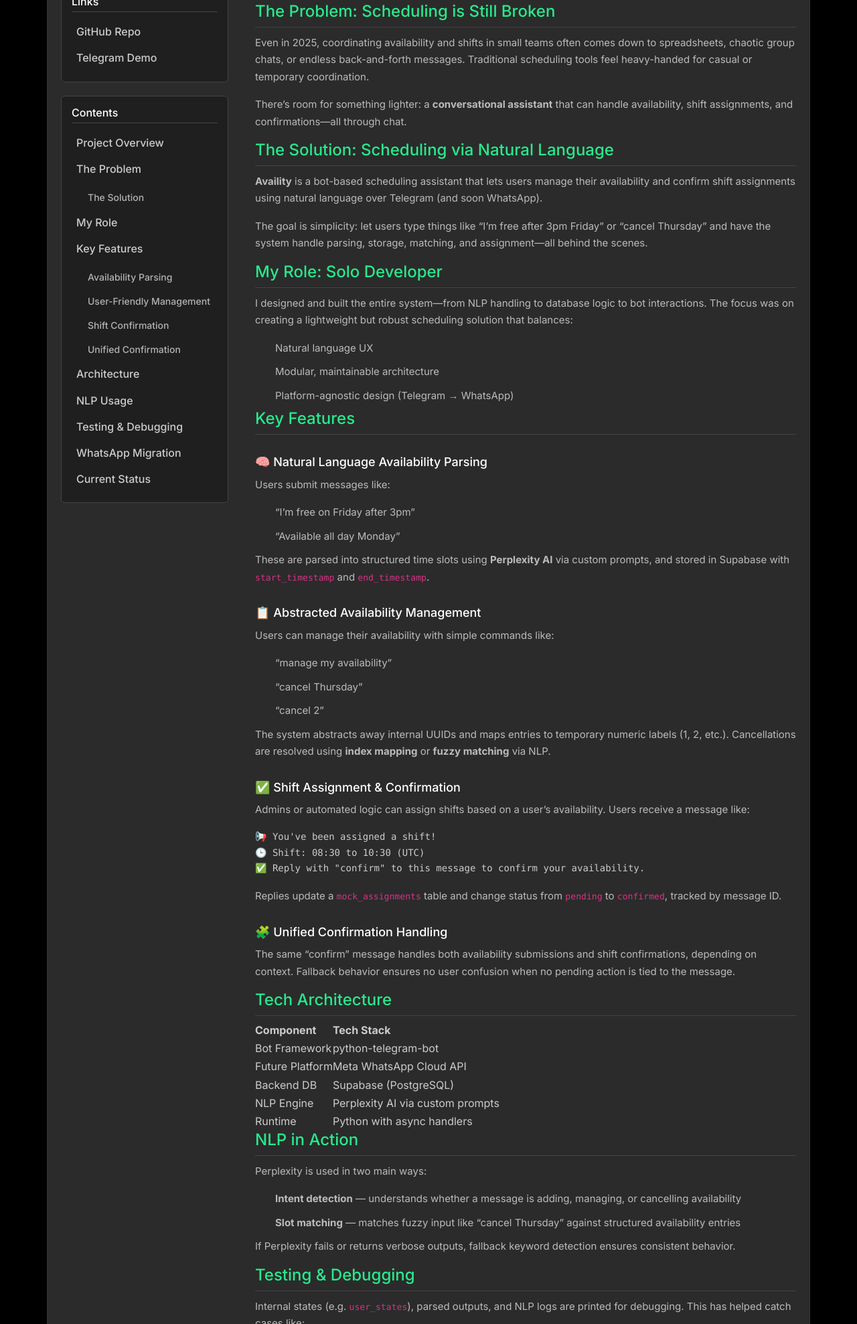
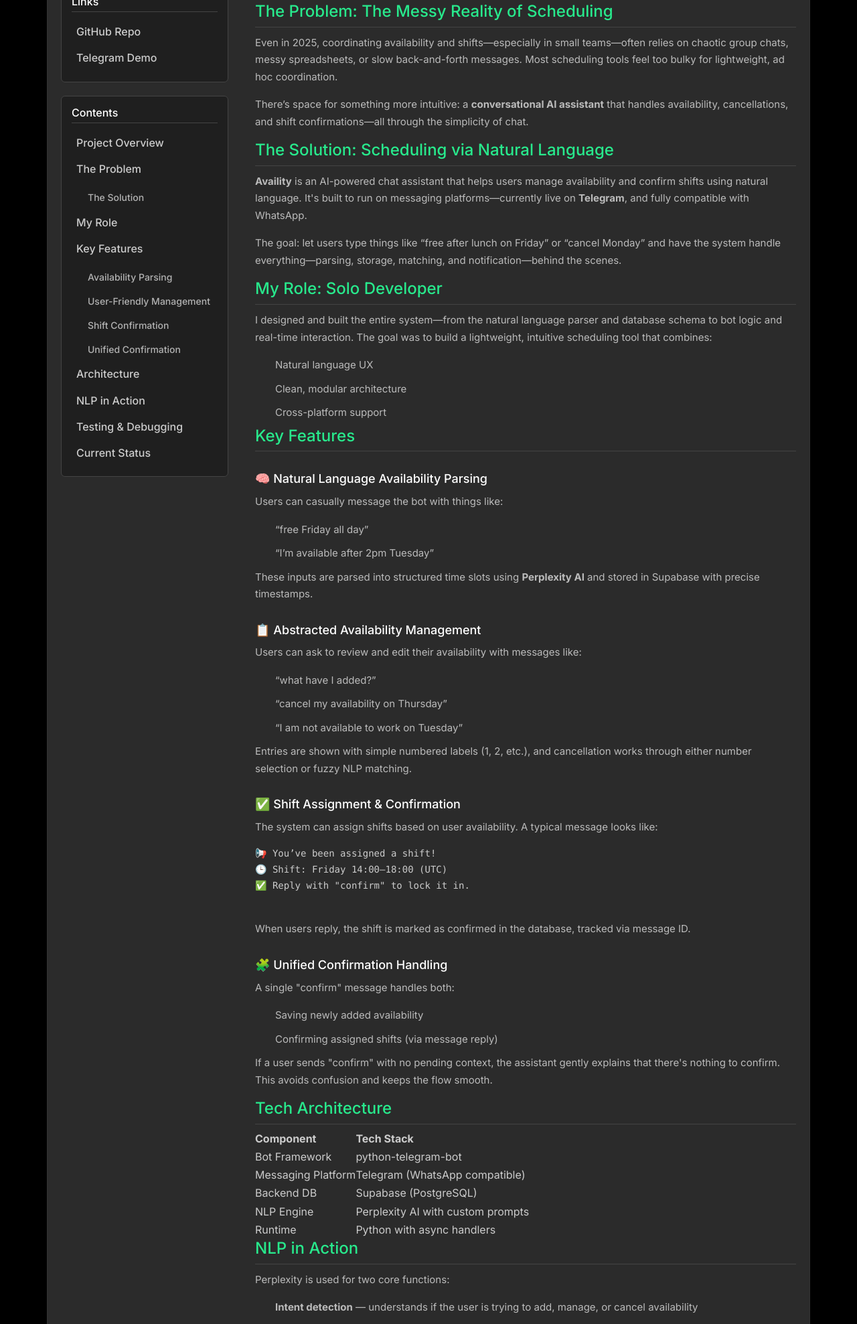
Before and after one commit to Shunab/portfoliov1, a plain HTML site: page projects/avility.html in a window 1280 px wide. Shown: the part 823-2800 px from the top of the page at 67% size. Drawn offline with nearby package versions, Linux system fonts and the light colour scheme.

Commit message:
Update avility.html

```diff
--- a/projects/avility.html
+++ b/projects/avility.html
@@ -65,12 +65,12 @@
       </ul>
     </li>
     <li><a href="#architecture">Architecture</a></li>
-              <li><a href="#nlp">NLP Usage</a></li>
+    <li><a href="#nlp">NLP in Action</a></li>
     <li><a href="#debugging">Testing & Debugging</a></li>
-              <li><a href="#migration">WhatsApp Migration</a></li>
     <li><a href="#status">Current Status</a></li>
   </ul>
 </div>
+
 
       </div>
 
@@ -79,140 +79,139 @@
       <div class="content">
   <h1 id="availity">🗓️ Availity — A Chat-Based Scheduling Assistant</h1>
 
-<h2 id="problem">The Problem: Scheduling is Still Broken</h2>
+  <h2 id="problem">The Problem: The Messy Reality of Scheduling</h2>
   <p>
-  Even in 2025, coordinating availability and shifts in small teams often comes down to spreadsheets, chaotic group chats, or endless back-and-forth messages. Traditional scheduling tools feel heavy-handed for casual or temporary coordination.
+    Even in 2025, coordinating availability and shifts—especially in small teams—often relies on chaotic group chats, messy spreadsheets, or slow back-and-forth messages. Most scheduling tools feel too bulky for lightweight, ad hoc coordination.
   </p>
   <p>
-  There’s room for something lighter: a <strong>conversational assistant</strong> that can handle availability, shift assignments, and confirmations—all through chat.
+    There’s space for something more intuitive: a <strong>conversational AI assistant</strong> that handles availability, cancellations, and shift confirmations—all through the simplicity of chat.
   </p>
 
   <h2 id="solution">The Solution: Scheduling via Natural Language</h2>
   <p>
-  <strong>Availity</strong> is a bot-based scheduling assistant that lets users manage their availability and confirm shift assignments using natural language over Telegram (and soon WhatsApp).
+    <strong>Availity</strong> is an AI-powered chat assistant that helps users manage availability and confirm shifts using natural language. It's built to run on messaging platforms—currently live on <strong>Telegram</strong>, and fully compatible with WhatsApp.
   </p>
   <p>
-  The goal is simplicity: let users type things like “I’m free after 3pm Friday” or “cancel Thursday” and have the system handle parsing, storage, matching, and assignment—all behind the scenes.
+    The goal: let users type things like “free after lunch on Friday” or “cancel Monday” and have the system handle everything—parsing, storage, matching, and notification—behind the scenes.
   </p>
 
   <h2 id="my-role">My Role: Solo Developer</h2>
   <p>
-  I designed and built the entire system—from NLP handling to database logic to bot interactions. The focus was on creating a lightweight but robust scheduling solution that balances:
+    I designed and built the entire system—from the natural language parser and database schema to bot logic and real-time interaction. The goal was to build a lightweight, intuitive scheduling tool that combines:
   </p>
   <ul>
     <li>Natural language UX</li>
-  <li>Modular, maintainable architecture</li>
-  <li>Platform-agnostic design (Telegram → WhatsApp)</li>
+    <li>Clean, modular architecture</li>
+    <li>Cross-platform support</li>
   </ul>
 
   <h2 id="features">Key Features</h2>
 
   <h3 id="nlp-parsing">🧠 Natural Language Availability Parsing</h3>
   <p>
-  Users submit messages like:
+    Users can casually message the bot with things like:
   </p>
   <ul>
-  <li>“I’m free on Friday after 3pm”</li>
-  <li>“Available all day Monday”</li>
+    <li>“free Friday all day”</li>
+    <li>“I’m available after 2pm Tuesday”</li>
   </ul>
   <p>
-  These are parsed into structured time slots using <strong>Perplexity AI</strong> via custom prompts, and stored in Supabase with <code>start_timestamp</code> and <code>end_timestamp</code>.
+    These inputs are parsed into structured time slots using <strong>Perplexity AI</strong> and stored in Supabase with precise timestamps.
   </p>
 
   <h3 id="abstracted-management">📋 Abstracted Availability Management</h3>
   <p>
-  Users can manage their availability with simple commands like:
+    Users can ask to review and edit their availability with messages like:
   </p>
   <ul>
-  <li>“manage my availability”</li>
-  <li>“cancel Thursday”</li>
-  <li>“cancel 2”</li>
+    <li>“what have I added?”</li>
+    <li>“cancel my availability on Thursday”</li>
+    <li>“I am not available to work on Tuesday”</li>
   </ul>
   <p>
-  The system abstracts away internal UUIDs and maps entries to temporary numeric labels (1, 2, etc.). Cancellations are resolved using <strong>index mapping</strong> or <strong>fuzzy matching</strong> via NLP.
+    Entries are shown with simple numbered labels (1, 2, etc.), and cancellation works through either number selection or fuzzy NLP matching.
   </p>
 
   <h3 id="shift-confirmation">✅ Shift Assignment & Confirmation</h3>
   <p>
-  Admins or automated logic can assign shifts based on a user’s availability. Users receive a message like:
+    The system can assign shifts based on user availability. A typical message looks like:
   </p>
   <pre>
-📢 You've been assigned a shift!
-🕒 Shift: 08:30 to 10:30 (UTC)
-✅ Reply with "confirm" to this message to confirm your availability.
+📢 You’ve been assigned a shift!
+🕒 Shift: Friday 14:00–18:00 (UTC)
+✅ Reply with "confirm" to lock it in.
   </pre>
   <p>
-  Replies update a <code>mock_assignments</code> table and change status from <code>pending</code> to <code>confirmed</code>, tracked by message ID.
+    When users reply, the shift is marked as confirmed in the database, tracked via message ID.
   </p>
 
   <h3 id="unified-confirmation">🧩 Unified Confirmation Handling</h3>
   <p>
-  The same “confirm” message handles both availability submissions and shift confirmations, depending on context. Fallback behavior ensures no user confusion when no pending action is tied to the message.
+    A single "confirm" message handles both:
+  </p>
+  <ul>
+    <li>Saving newly added availability</li>
+    <li>Confirming assigned shifts (via message reply)</li>
+  </ul>
+  <p>
+    If a user sends "confirm" with no pending context, the assistant gently explains that there's nothing to confirm. This avoids confusion and keeps the flow smooth.
   </p>
 
   <h2 id="architecture">Tech Architecture</h2>
-
   <table>
     <thead>
       <tr><th>Component</th><th>Tech Stack</th></tr>
     </thead>
     <tbody>
       <tr><td>Bot Framework</td><td>python-telegram-bot</td></tr>
-    <tr><td>Future Platform</td><td>Meta WhatsApp Cloud API</td></tr>
+      <tr><td>Messaging Platform</td><td>Telegram (WhatsApp compatible)</td></tr>
       <tr><td>Backend DB</td><td>Supabase (PostgreSQL)</td></tr>
-    <tr><td>NLP Engine</td><td>Perplexity AI via custom prompts</td></tr>
+      <tr><td>NLP Engine</td><td>Perplexity AI with custom prompts</td></tr>
       <tr><td>Runtime</td><td>Python with async handlers</td></tr>
     </tbody>
   </table>
 
-
   <h2 id="nlp">NLP in Action</h2>
   <p>
-  Perplexity is used in two main ways:
+    Perplexity is used for two core functions:
   </p>
   <ul>
-  <li><strong>Intent detection</strong> — understands whether a message is adding, managing, or cancelling availability</li>
-  <li><strong>Slot matching</strong> — matches fuzzy input like “cancel Thursday” against structured availability entries</li>
+    <li><strong>Intent detection</strong> — understands if the user is trying to add, manage, or cancel availability</li>
+    <li><strong>Slot matching</strong> — intelligently selects the correct entry when the user says something like “cancel Monday”</li>
   </ul>
   <p>
-  If Perplexity fails or returns verbose outputs, fallback keyword detection ensures consistent behavior.
+    If the model returns verbose or ambiguous output, fallback keyword detection ensures reliability.
   </p>
 
   <h2 id="debugging">Testing & Debugging</h2>
   <p>
-  Internal states (e.g. <code>user_states</code>), parsed outputs, and NLP logs are printed for debugging. This has helped catch cases like:
+    I implemented detailed internal logging for:
   </p>
   <ul>
-  <li>UUID exposure</li>
-  <li>Invalid cancellation attempts</li>
-  <li>Ambiguity with the word “confirm”</li>
+    <li>User intent and state</li>
+    <li>Availability parsing output</li>
+    <li>Perplexity prompt debugging</li>
   </ul>
-
-<h2 id="migration">WhatsApp Migration Ready</h2>
   <p>
-  The bot is built to migrate seamlessly to WhatsApp via Meta’s Cloud API:
+    This helped catch and resolve issues like:
   </p>
   <ul>
-  <li>Telegram SDK would be swapped for FastAPI + Webhook handlers</li>
-  <li>All message logic is already abstracted from platform-specific calls</li>
-  <li>NLP, DB, and confirmation logic remain unchanged</li>
+    <li>Incorrect UUID exposure</li>
+    <li>Failed cancel attempts due to vague input</li>
+    <li>Ambiguous use of "confirm"</li>
   </ul>
-<p>
-  This keeps the core logic untouched and enables scaling across platforms.
-</p>
 
   <h2 id="status">Current Status</h2>
   <ul>
-  <li>✅ Natural language parsing and availability storage</li>
-  <li>✅ Abstracted availability management</li>
-  <li>✅ Cancel via fuzzy match or index</li>
-  <li>✅ Shift assignment with confirmation system</li>
-  <li>✅ Unified confirmation logic</li>
-  <li>✅ Telegram deployed and WhatsApp-ready</li>
+    <li>✅ Natural language availability parsing</li>
+    <li>✅ Abstracted list & cancel interface</li>
+    <li>✅ Shift assignment with confirmation</li>
+    <li>✅ Unified confirm/cancel handling</li>
+    <li>✅ Fully functional on Telegram</li>
+    <li>✅ Designed for plug-and-play WhatsApp support</li>
   </ul>
+</div>
 
-
-     </div>
 
   <!-- Scripts -->
   <script src="../assets/js/jquery.js"></script>
```
Lines whose indentation alone changed are shown as unchanged.
